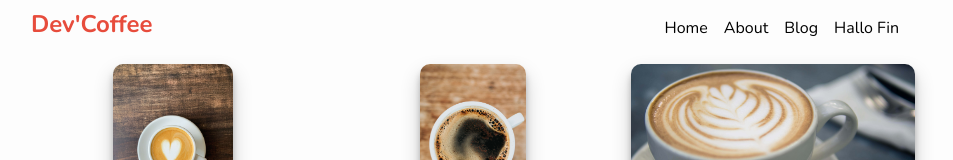
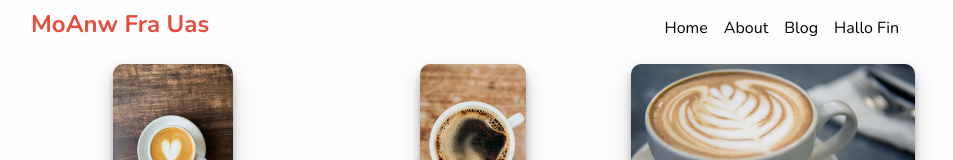
Before and after one commit to DanB1999/MoAnw_WS21-22, a plain HTML site: page index.html in a window 1280 px wide. Shown: the top 160 px of the page, without its empty margins (167-1120 px from the left). Drawn offline with nearby package versions, Linux system fonts and the light colour scheme.

Commit message:
Update index.html

```diff
--- a/index.html
+++ b/index.html
@@ -24,7 +24,7 @@
   <body>
     <main>
       <nav>
-        <h1>Dev'Coffee</h1>
+        <h1>MoAnw Fra Uas</h1>
         <ul>
           <li>Home</li>
           <li>About</li>
```
